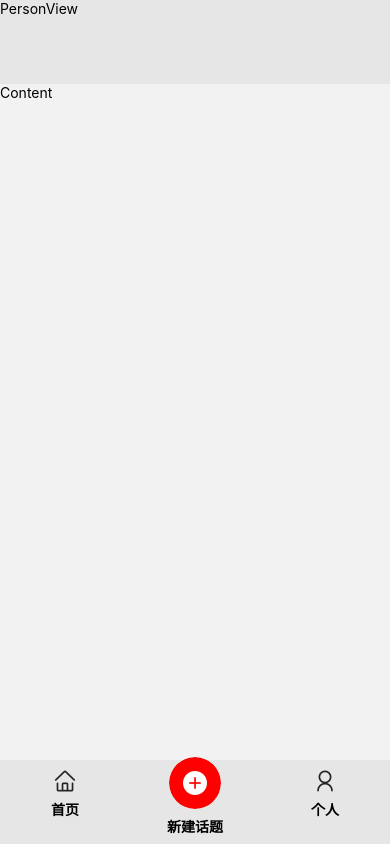
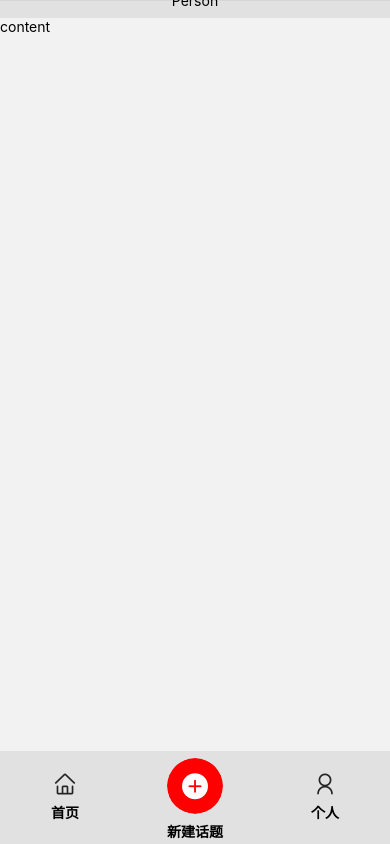
Before and after one commit to Cealgull/Cealgull-Frontend, a React Native app: screen /Person in a window 390 px wide. Built offline with nearby package versions, Linux system fonts and the light colour scheme.

Commit message:
feat: add HeadBarWrapper to View
Use safeArea to add HeadBarWrapper to all Views.

Rewrite the bottom navbar style by safeArea

```diff
--- a/src/components/NavBar/NavBarWrapper.tsx
+++ b/src/components/NavBar/NavBarWrapper.tsx
@@ -1,5 +1,6 @@
 import React from "react";
 import { Dimensions, StyleSheet, View } from "react-native";
+import { useSafeAreaInsets } from "react-native-safe-area-context";
 
 const windowWidth = Dimensions.get("window").width;
 const windowHeight = Dimensions.get("window").height;
@@ -9,8 +10,9 @@ interface NavbarInterface {
 }
 
 export const NavbarWrapper = ({ children }: NavbarInterface) => {
+  const { bottom } = useSafeAreaInsets();
   return (
-    <View style={NavbarStyle.warpper}>
+    <View style={[NavbarStyle.warpper, { paddingBottom: bottom }]}>
       <View style={NavbarStyle.itemview}>{children}</View>
     </View>
   );
@@ -19,15 +21,12 @@ export const NavbarWrapper = ({ children }: NavbarInterface) => {
 const NavbarStyle = StyleSheet.create({
   itemview: {
     alignItems: "center",
-    flex: 1,
     flexDirection: "row",
     justifyContent: "center",
-    maxHeight: "80%",
-    width: "100%",
   },
   warpper: {
-    backgroundColor: "rgb(230, 230, 230)",
-    height: windowHeight * 0.1,
+    backgroundColor: "rgb(225, 225, 225)",
+    height: windowHeight * 0.11,
     width: windowWidth,
   },
 });
--- a/src/components/NavBar/NavItems.tsx
+++ b/src/components/NavBar/NavItems.tsx
@@ -28,7 +28,13 @@ export const NavPublishIcon = () => {
   return (
     <View style={NavbarIcon.warpper}>
       <TouchableOpacity onPress={() => navigation.push("Publish")}>
-        <Icon reverse color="red" type="antdesign" name="pluscircle" />
+        <Icon
+          size={26}
+          reverse
+          color="red"
+          type="antdesign"
+          name="pluscircle"
+        />
       </TouchableOpacity>
 
       <Text style={NavbarIcon.text}>新建话题</Text>
--- a/src/components/PostCard/PostCard.tsx
+++ b/src/components/PostCard/PostCard.tsx
@@ -92,9 +92,9 @@ const PostCardStyle = StyleSheet.create({
     marginLeft: 2,
   },
   iconview: {
-    padding: 3,
     alignItems: "center",
     flexDirection: "row",
+    padding: 3,
   },
   replystyle: {
     color: "rgb(100,100,100)",
--- a/src/components/PostCard/TopicCard.tsx
+++ b/src/components/PostCard/TopicCard.tsx
@@ -31,7 +31,6 @@ export default function TopicCard({
   userAvatar,
   username,
   time,
-  Tab,
 }: TopicCardProps) {
   const navigation =
     useNavigation<StackScreenPropsGeneric<"Main">["navigation"]>();
@@ -65,7 +64,7 @@ export default function TopicCard({
           </View>
           <View style={TopicCardStyle.iconview}>
             <Icon size={16} color="#8B8989" type="antdesign" name="dislike2" />
-            <Text style={TopicCardStyle.icontext}>{numericCarry(2144313)}</Text>
+            <Text style={TopicCardStyle.icontext}>{numericCarry(99001)}</Text>
           </View>
           <View style={TopicCardStyle.iconview}>
             <Icon size={16} color="#8B8989" type="antdesign" name="message1" />
--- a/src/views/HomeView.tsx
+++ b/src/views/HomeView.tsx
@@ -1,11 +1,16 @@
 import { NavBar } from "@src/components/NavBar";
 import { TopicCard } from "@src/components/PostCard";
 import { ScrollView, StyleSheet, Text, View } from "react-native";
+import HeaderBarWrapper from "@src/components/HeaderBarWrapper";
 
 export const HomeView: React.FC = () => {
   return (
     <View style={HomeViewStyle.whole}>
-      <Text style={HomeViewStyle.head}>HomeView</Text>
+      <View style={{ backgroundColor: "rgb(225,225,225)" }}>
+        <HeaderBarWrapper alignMethod="c">
+          <Text>Home</Text>
+        </HeaderBarWrapper>
+      </View>
       <View style={HomeViewStyle.content}>
         <ScrollView>
           <TopicCard
@@ -36,10 +41,6 @@ const HomeViewStyle = StyleSheet.create({
     backgroundColor: "rgb(240,240,240)",
     flex: 8,
   },
-  head: {
-    backgroundColor: "rgb(230, 230, 230)",
-    flex: 1,
-  },
   whole: {
     flex: 1,
   },
--- a/src/views/PersonView.tsx
+++ b/src/views/PersonView.tsx
@@ -1,23 +1,28 @@
 import React from "react";
 import { NavBar } from "@src/components/NavBar";
 import { StyleSheet, Text, View } from "react-native";
+import HeaderBarWrapper from "@src/components/HeaderBarWrapper";
+import { ScrollView } from "react-native-gesture-handler";
 
 export const PersonView: React.FC = () => {
   return (
-    <View style={HomeViewStyle.whole}>
-      <Text style={HomeViewStyle.head}>PersonView</Text>
-      <Text style={HomeViewStyle.content}>Content</Text>
+    <View style={PersonViewStyle.whole}>
+      <View style={{ backgroundColor: "rgb(225,225,225)" }}>
+        <HeaderBarWrapper alignMethod="c">
+          <Text>Person</Text>
+        </HeaderBarWrapper>
+      </View>
+
+      <ScrollView style={PersonViewStyle.content}>
+        <Text>content</Text>
+      </ScrollView>
       <NavBar />
     </View>
   );
 };
 
-const HomeViewStyle = StyleSheet.create({
+const PersonViewStyle = StyleSheet.create({
   content: {
-    flex: 8,
-  },
-  head: {
-    backgroundColor: "rgb(230, 230, 230)",
     flex: 1,
   },
   whole: {
--- a/src/views/TopicView.tsx
+++ b/src/views/TopicView.tsx
@@ -2,13 +2,17 @@ import React from "react";
 import { StyleSheet, Text, View } from "react-native";
 import { PostCard } from "@src/components/PostCard";
 import { ScrollView } from "react-native-gesture-handler";
+import HeaderBarWrapper from "@src/components/HeaderBarWrapper";
 
 export const TopicView: React.FC = () => {
   return (
     <View style={TopicViewStyle.whole}>
-      <View style={TopicViewStyle.header}>
-        <Text>Topic Topic Topic </Text>
+      <View style={{ backgroundColor: "rgb(225,225,225)" }}>
+        <HeaderBarWrapper alignMethod="c">
+          <Text>Topic</Text>
+        </HeaderBarWrapper>
       </View>
+
       <View style={TopicViewStyle.content}>
         <ScrollView>
           <PostCard
@@ -38,9 +42,6 @@ export const TopicView: React.FC = () => {
 
 const TopicViewStyle = StyleSheet.create({
   content: {
-    flex: 9,
-  },
-  header: {
     flex: 1,
   },
   whole: {
```
